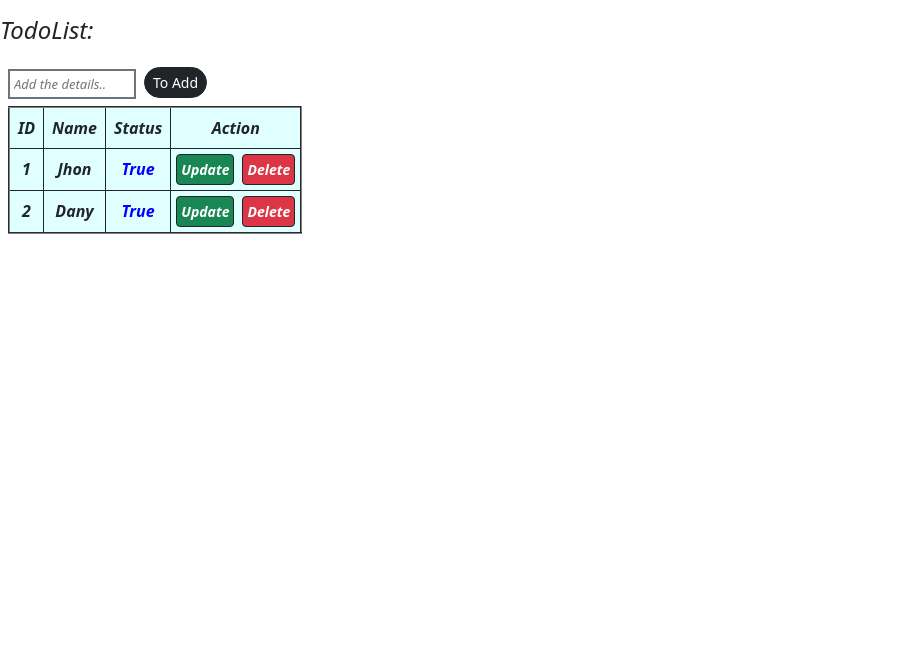
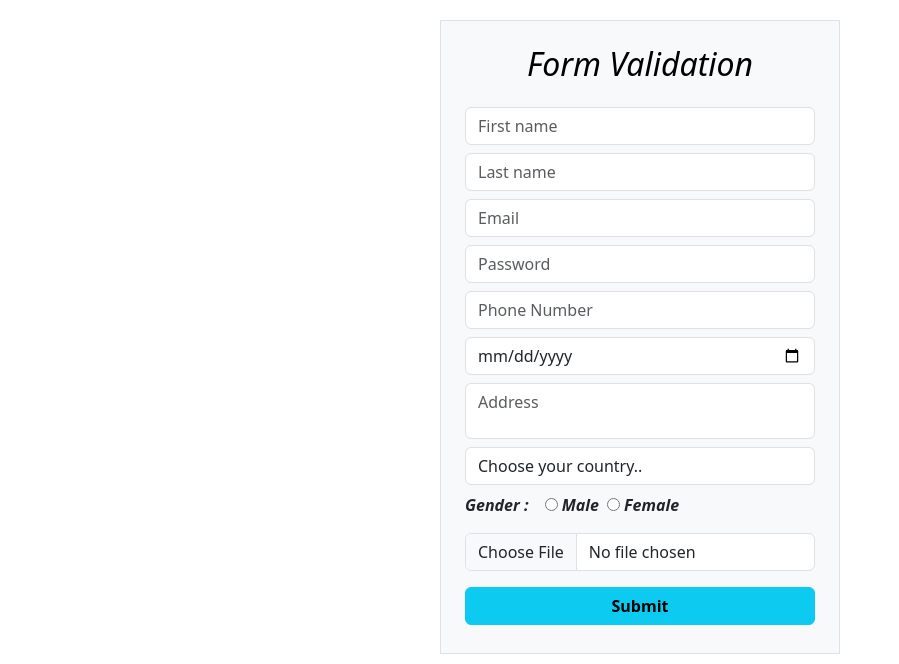
Before and after one commit to dhinakar4/develop-s, a React (Vite) app: page / in a window 1280 px wide. Shown: the top 664 px of the page, without its empty margins (0-899 px from the left). Built offline with nearby package versions, Linux system fonts and the light colour scheme; a web font is replaced by a local one.

Commit message:
update file

```diff
--- a/package.json
+++ b/package.json
@@ -12,10 +12,13 @@
   "dependencies": {
     "aos": "^2.3.4",
     "bootstrap": "^5.3.8",
+    "formik": "^2.4.6",
     "react": "^19.1.1",
     "react-bootstrap": "^2.10.10",
     "react-dom": "^19.1.1",
-    "react-icons": "^5.5.0"
+    "react-hook-form": "^7.63.0",
+    "react-icons": "^5.5.0",
+    "yup": "^1.7.1"
   },
   "devDependencies": {
     "@eslint/js": "^9.33.0",
--- /dev/null
+++ b/src/Validation.jsx
@@ -0,0 +1,193 @@
+import React from "react";
+import { useForm } from "react-hook-form";
+
+// ✅ DOB Validation Function
+const validateDOB = (dob) => {
+  if (!dob) return "DOB is required";
+
+  const today = new Date();
+  const birthDate = new Date(dob);
+  let age = today.getFullYear() - birthDate.getFullYear();
+  const monthDiff = today.getMonth() - birthDate.getMonth();
+
+  if (monthDiff < 0 || (monthDiff === 0 && today.getDate() < birthDate.getDate())) {
+    age--;
+  }
+
+  if (age < 18) {
+    return "You must be at least 18 years old";
+  }
+  return true;
+};
+
+export default function CompleteForm() {
+  const {
+    register,
+    handleSubmit,
+    formState: { errors },
+  } = useForm({
+    defaultValues: {
+      firstName: "",
+      lastName: "",
+      email: "",
+      password:"",
+      number:"",
+      address: "",
+      category: "",
+      checkbox: "",
+      radio: "",
+      dob: "",
+      file:"",
+    },
+  });
+
+  const onSubmit = (data) => {
+    console.log("Form Data:", data);
+    alert(JSON.stringify(data, null, 2));
+  };
+
+  return (
+    <form
+      onSubmit={handleSubmit(onSubmit)}
+      style={{ maxWidth: "400px", margin: "20px auto",}}
+      className="border border-shadow p-4 fst-italic fw-bold bg-light"
+    >
+      <h2 className="text-center mb-4" style={{color:'black'}}>Form Validation</h2>
+
+      {/* First Name */}
+      <div>
+        <input
+          {...register("firstName", { required: "First name is required",
+              minLength: { value: 4, message: "Min length is 4"
+           },})}
+          placeholder="First name"
+          className="form-control mb-2"
+        />
+        {errors.firstName && (
+          <p style={{ color: "red" }}>{errors.firstName.message}</p>
+        )}
+      </div>
+
+      {/* Last Name */}
+      <div>
+        <input
+          {...register("lastName", { required:"Last name is required",
+            minLength: { value: 2, message: "Min length is 2" },
+          })}
+          placeholder="Last name"
+          className="form-control mb-2"
+        />
+        {errors.lastName && (
+          <p style={{ color: "red" }}>{errors.lastName.message}</p>
+        )}
+      </div>
+
+      {/* Email */}
+      <div>
+        <input
+          type="email"
+          {...register("email", {
+            required: "Email is required",
+            pattern: {
+              value: /^\S+@\S+$/i ,
+              message: "Invalid email format",
+            },
+          })}
+          placeholder="Email"
+          className="form-control mb-2"
+        />
+        {errors.email && (
+          <p style={{ color: "red" }}>{errors.email.message}</p>
+        )}
+      </div>
+
+      {/* Password */}
+      <div>
+        <input {...register("password",{required:"Password is required",
+        pattern:{value: /^(?=.*[A-Za-z])(?=.*\d)[A-Za-z\d]{6,}$/,message:'Minimum 6characters'}})} type="password"className="form-control mb-2"
+        placeholder="Password " />
+         {errors.password && (
+          <p style={{ color: "red" }}>{errors.password.message}</p>)}
+      </div>
+
+      {/* Phonenumber */}
+      <div>
+        <input {...register("number",{required:"Phonenumber is required",minLength:{value:10,message:'minimum value is 10 character'}})} type="number"
+         placeholder="Phone Number" className="form-control mb-2"/>
+          {errors.number && (
+          <p style={{ color: "red" }}>{errors.number.message}</p>
+        )}
+      </div>
+
+      {/* DOB */}
+      <div>
+        <input
+          type="date"
+          {...register("dob", { validate: validateDOB })}
+          className="form-control mb-2"
+          max={new Date().toISOString().split("T")[0]}
+        />
+        {errors.dob && <p style={{ color: "red" }}>{errors.dob.message}</p>}
+      </div>
+
+      {/* Address */}
+      <div>
+        <input
+          {...register("address", { required: "Address is required",maxLength:{value:20, message:'maximum value is 20 letters'} })}
+          placeholder="Address"
+          className="form-control mb-2 pb-4"
+        />
+        {errors.address && (
+          <p style={{ color: "red" }}>{errors.address.message}</p>
+        )}
+      </div>
+
+      {/* Category Select */}
+      <div>
+        <select
+          {...register("category", { required: "Category is required" })}
+          className="form-control mb-2"
+        >
+          <option value="">Choose your country..</option>
+          <option value="A">Category A</option>
+          <option value="B">Category B</option>
+        </select>
+        {errors.category && (
+          <p style={{ color: "red" }}>{errors.category.message}</p>
+        )}
+      </div>
+
+
+      {/* Checkbox */}
+      {/* <div className="mb-2">Checkbox :
+        <input {...register("checkbox",{required:"Checkbox is required"})} type="checkbox" value="A" className="ms-2" /> A
+        <input {...register("checkbox")} type="checkbox" value="B" className="ms-2" /> B
+         {errors.checkbox && (
+          <p style={{ color: "red" }}>{errors.checkbox.message}</p>
+        )}
+      </div> */}
+
+      {/* Radio */}
+      <div className="mb-3">Gender :
+        <input {...register("radio",{required:"Gender is required"})} type="radio" value="A" className="ms-3"/> Male
+        <input {...register("radio")} type="radio" value="B" className="ms-2" /> Female
+         {errors.radio && (
+          <p style={{ color: "red" }}>{errors.radio.message}</p>
+        )}
+      </div>
+
+      {/* {file} */}
+      <div className="mb-3">
+        <input {...register("file",{required:"File is required"})}type="file" className="form-control"/>
+         {errors.file && (
+          <p style={{ color: "red" }}>{errors.file.message}</p>
+        )}
+      </div>
+
+      {/* Submit */}
+      <button type="submit" className="btn btn-info mb-1 ms-auto w-100 fw-bolder">
+        Submit
+      </button>
+    </form>
+  );
+}
--- a/src/main.jsx
+++ b/src/main.jsx
@@ -11,7 +11,7 @@ import Form from "./Form.jsx";
 import App from "./App.jsx";
 import Provider from "./Provider.jsx";
 import Todolist from "./Todolist";
-
+import Validation from "./Validation.jsx"
 
 createRoot(document.getElementById("root")).render(
   <StrictMode>
@@ -28,6 +28,7 @@ createRoot(document.getElementById("root")).render(
     </Provider> */}
     {/* <Changetext /> */}
     {/* <App /> */}
-    <Todolist />
+    {/* <Todolist /> */}
+    <Validation />
   </StrictMode>
 );
```
Also changed, not shown: 1 other file (tests, documents, lock files or other folders).
